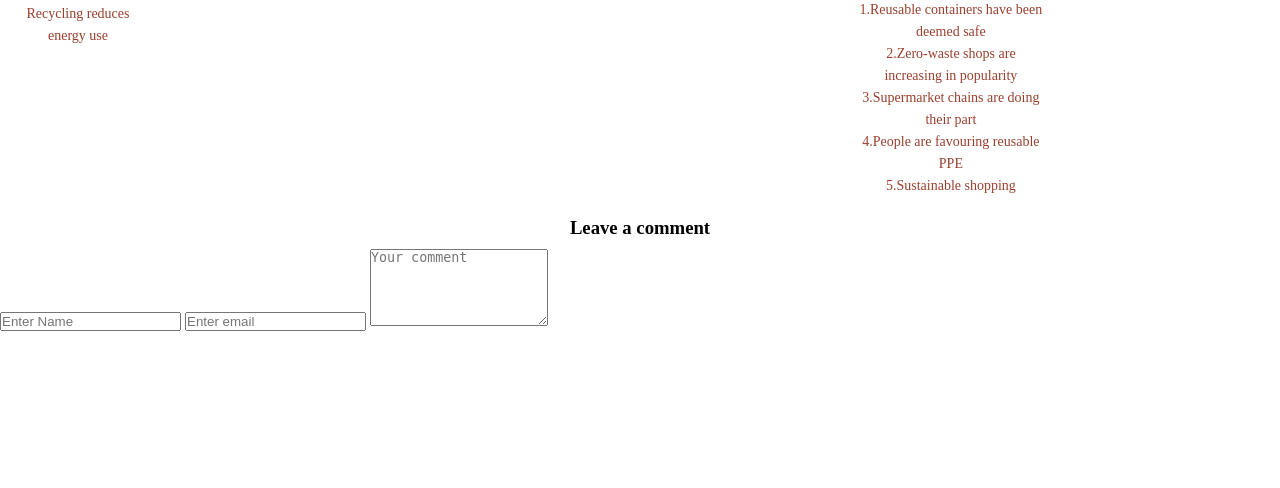
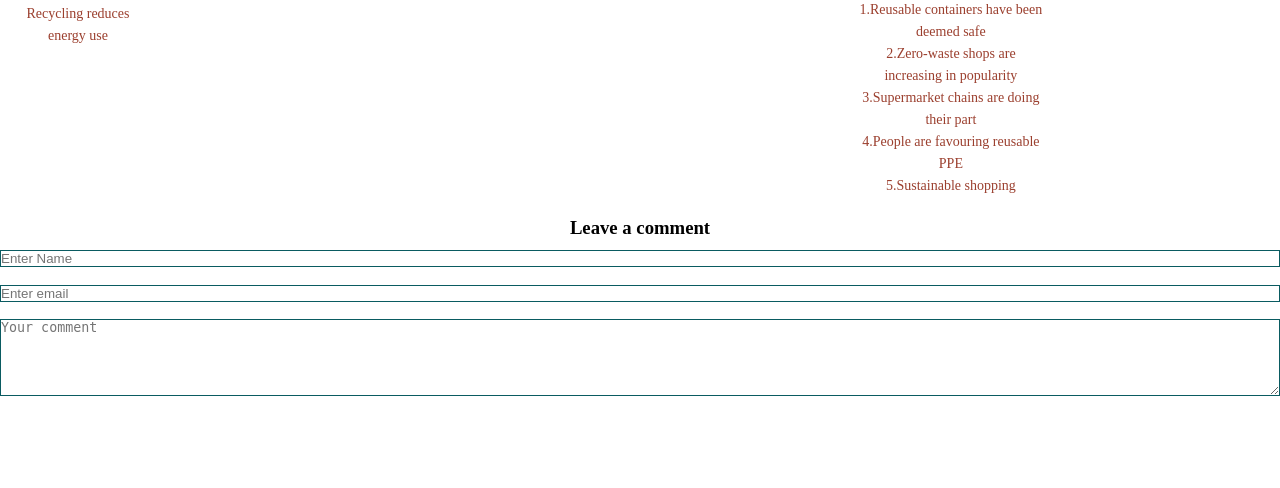
Before and after one commit to jeevana-priya/Recycleblog_Web, a Flask app: page /blog in a window 1280 px wide. Shown: the part 1131-1619 px from the top of the page. Before the commit the page ends 1462 px from the top, so only its background shows below. Run offline with Flask 2, Linux system fonts and the light colour scheme; some libraries are stand-ins or nearby versions.

Commit message:
my first commit

```diff
--- a/static/CSS/style.css
+++ b/static/CSS/style.css
@@ -275,11 +275,25 @@ h1{
     align-items: center;
     margin-top: 40px;
 }
+.comment-box div .fa{
+    font-size: 28px;
+    color:#f44333;
+    margin: 10px;
+    margin-right: 30px;
+}
 .comment-box div h3{
     font-size: 20px;
     color:#555;
     font-weight: 400;
     margin-bottom: 5px;
+}
+.comment-box input, .comment-box textarea{
+    width:100%;
+    padding: auto;
+    margin-bottom: 17px;
+    outline: none;
+    border: 1px solid rgb(10, 91, 97);
+    box-sizing: border-box;
 }
 
 /*------contact----*/
```
